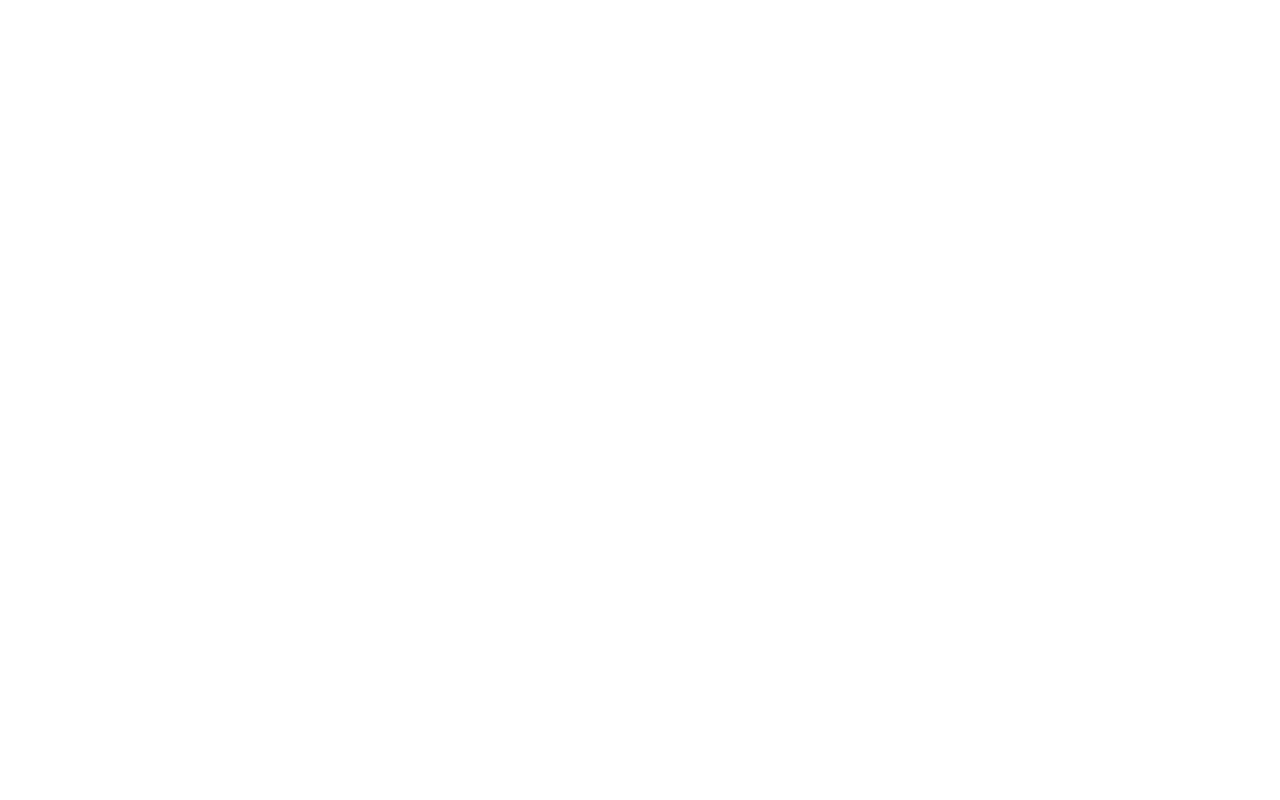
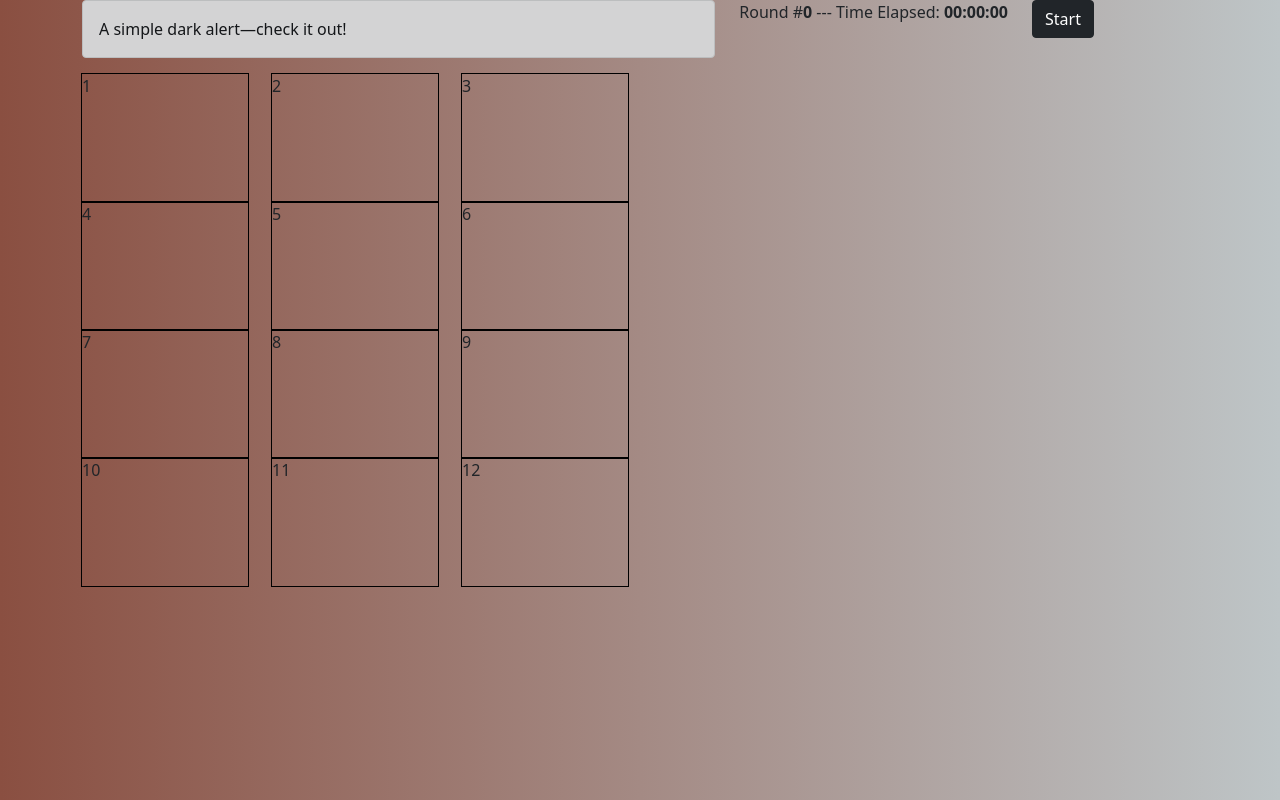
Before and after one commit to ekrzak/memotest, a website: page index.html in a window 1280 px wide. Drawn offline with nearby package versions, Linux system fonts and the light colour scheme.

Commit message:
Adds basic layout

```diff
--- a/css/main.css
+++ b/css/main.css
@@ -0,0 +1,9 @@
+body {
+    background: rgb(4,4,4);
+    background: linear-gradient(90deg, rgba(4,4,4,0.9640231092436975) 0%, rgba(138,79,65,1) 0%, rgba(190,197,199,1) 100%, rgba(182,182,182,1) 100%);
+}
+
+.cell {
+    height: 10vw;
+    outline: 1px solid black;
+}
--- a/index.html
+++ b/index.html
@@ -4,9 +4,75 @@
     <meta charset="UTF-8">
     <meta http-equiv="X-UA-Compatible" content="IE=edge">
     <meta name="viewport" content="width=device-width, initial-scale=1.0">
+    <link href="./node_modules/bootstrap/dist/css/bootstrap.min.css" rel="stylesheet">
+    <link href="https://cdn.jsdelivr.net/npm/normalize.css@8.0.1/normalize.css" rel="stylesheet">
+    <link href="./css/main.css" rel="stylesheet">
     <title>Memotest</title>
 </head>
 <body>
+    <div class="container-sm">
+        <div class="row">
+            <div class="col">
+                <div id="instructions" class="alert alert-dark" role="alert">
+                    A simple dark alert—check it out!
+                </div>
+            </div>
+            <div class="col-md-auto">
+                <p>Round #<strong id="round">0</strong> --- Time Elapsed: <strong id="time">00:00:00</strong></p>
+            </div>
+            <div class="col col-lg-2">
+                <button id="button-start" type="button" class="btn btn-dark">Start</button>
+            </div>
+        </div>
+    </div>
+    <div class="container-sm" id="board">
+        <div class="row">
+            <div class="col-sm-2">
+                <div id="cell-1" class="cell">1</div>
+            </div>
+            <div class="col-sm-2">
+                <div id="cell-2" class="cell">2</div>
+            </div>
+            <div class="col-sm-2">
+                <div id="cell-3" class="cell">3</div>
+            </div>
+        </div>
+        <div class="row">
+            <div class="col-sm-2">
+                <div id="cell-4" class="cell">4</div>
+            </div>
+            <div class="col-sm-2">
+                <div id="cell-5" class="cell">5</div>
+            </div>
+            <div class="col-sm-2">
+                <div id="cell-6" class="cell">6</div>
+            </div>
+        </div>
+        <div class="row">
+            <div class="col-sm-2">
+                <div id="cell-7" class="cell">7</div>
+            </div>
+            <div class="col-sm-2">
+                <div id="cell-8" class="cell">8</div>
+            </div>
+            <div class="col-sm-2">
+                <div id="cell-9" class="cell">9</div>
+            </div>
+        </div>
+        <div class="row">
+            <div class="col-sm-2">
+                <div id="cell-10" class="cell">10</div>
+            </div>
+            <div class="col-sm-2">
+                <div id="cell-11" class="cell">11</div>
+            </div>
+            <div class="col-sm-2">
+                <div id="cell-12" class="cell">12</div>
+            </div>
+        </div>
+    </div>
 
+    <script src="./js/index.js"></script>
+    <script src="./node_modules/bootstrap/dist/js/bootstrap.bundle.min.js"></script>
 </body>
 </html>
```
